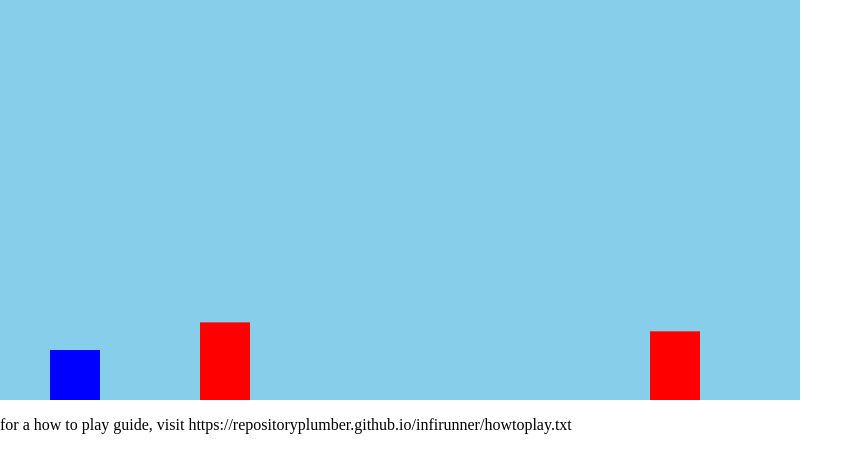
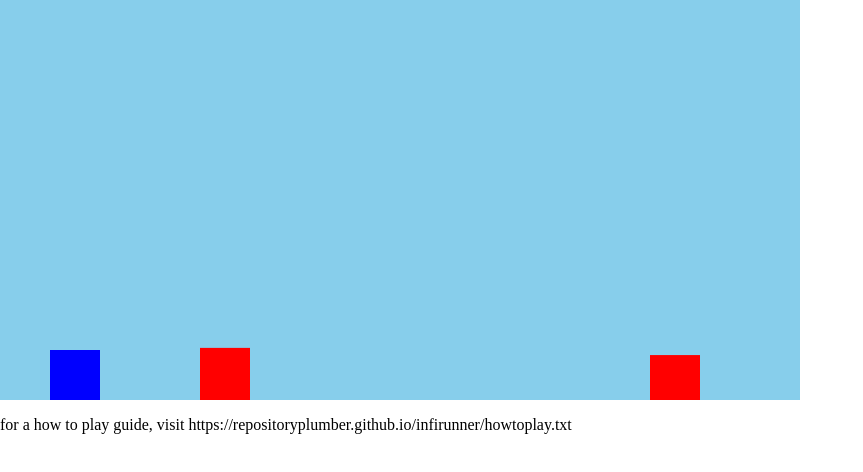
Before and after one commit to repositoryplumber/infirunner, a plain HTML site: page index.html in a window 1280 px wide. Shown: the whole page, without its empty margins (0-863 px from the left). Drawn offline with Linux system fonts and the light colour scheme.

Commit message:
Update ~ index.html

```diff
--- a/index.html
+++ b/index.html
@@ -51,7 +51,7 @@
 
         function createObstacle() {
             const width = 50;
-            const height = Math.random() * 50 + 50;
+            const height = Math.random() * 40 + 30; // Adjusted range for smaller obstacles
             const x = canvas.width;
             obstacles.push({ x, y: canvas.height - height, width, height });
         }
```
